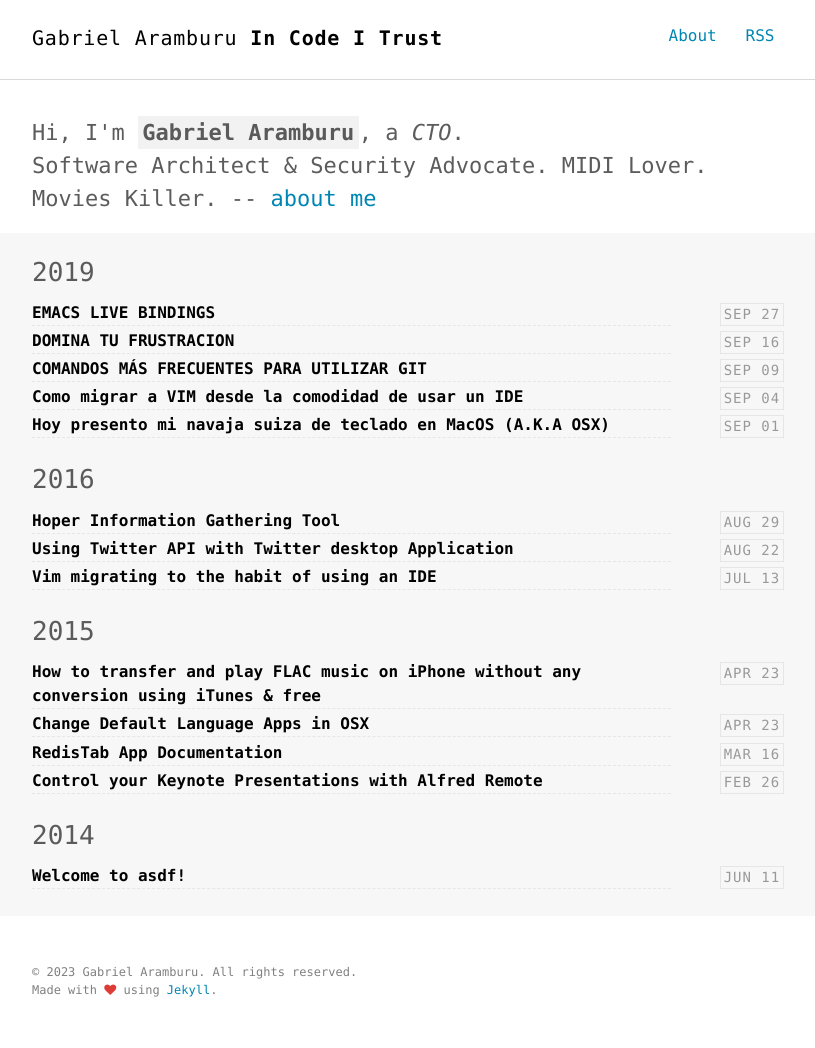
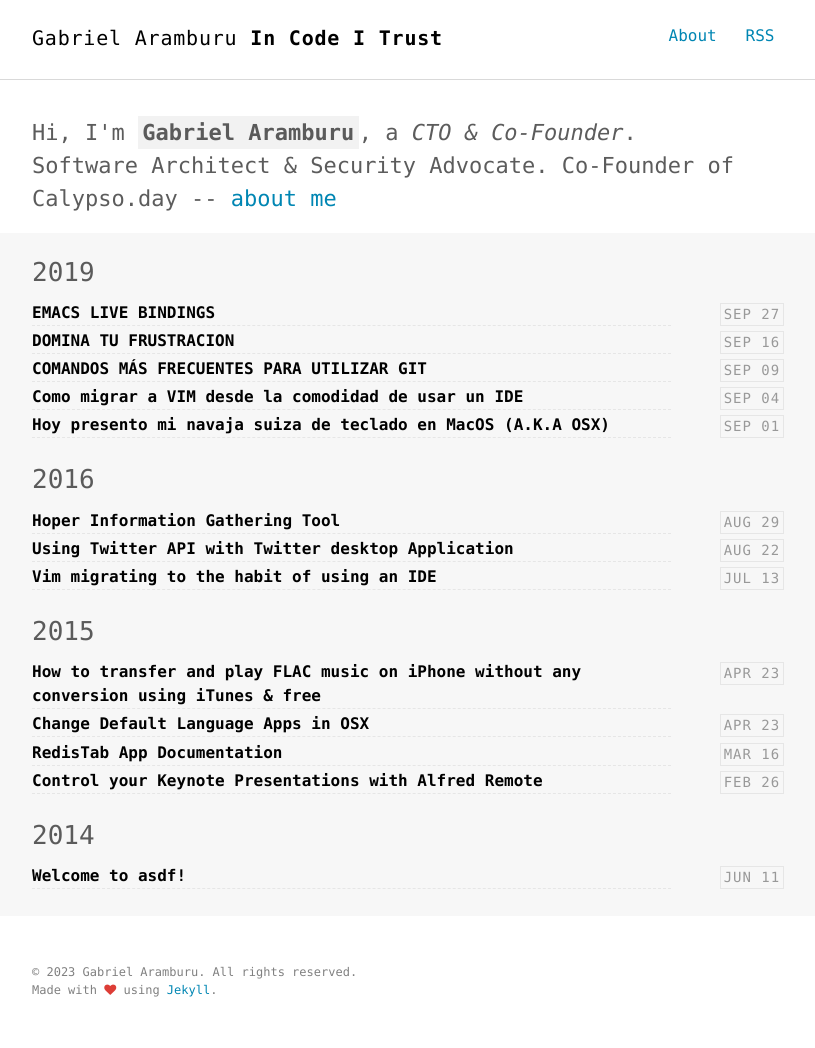
Before and after one commit to gabamnml/blog, a Jekyll site: the page built from index.html, in a window 1280 px wide. Shown: the whole page, without its empty margins (232-1047 px from the left). Built offline with Jekyll 4.4.1, drawn with Linux system fonts in a browser that asks for light colours.

Commit message:
update info

```diff
--- a/_config.yml
+++ b/_config.yml
@@ -30,8 +30,8 @@ sass:
 # Author settings
 author:
   name     : "Gabriel Aramburu"
-  job      : "CTO"
-  bio      : "Software Architect & Security Advocate. MIDI Lover. Movies Killer."
+  job      : "CTO & Co-Founder"
+  bio      : "Software Architect & Security Advocate. Co-Founder of Calypso.day"
   thumb    : /images/author.jpg
   email    : hello@garamburu.com
   url      : http://garamburu.com
```
Also changed, not shown: about.md (+2 -2 lines).
